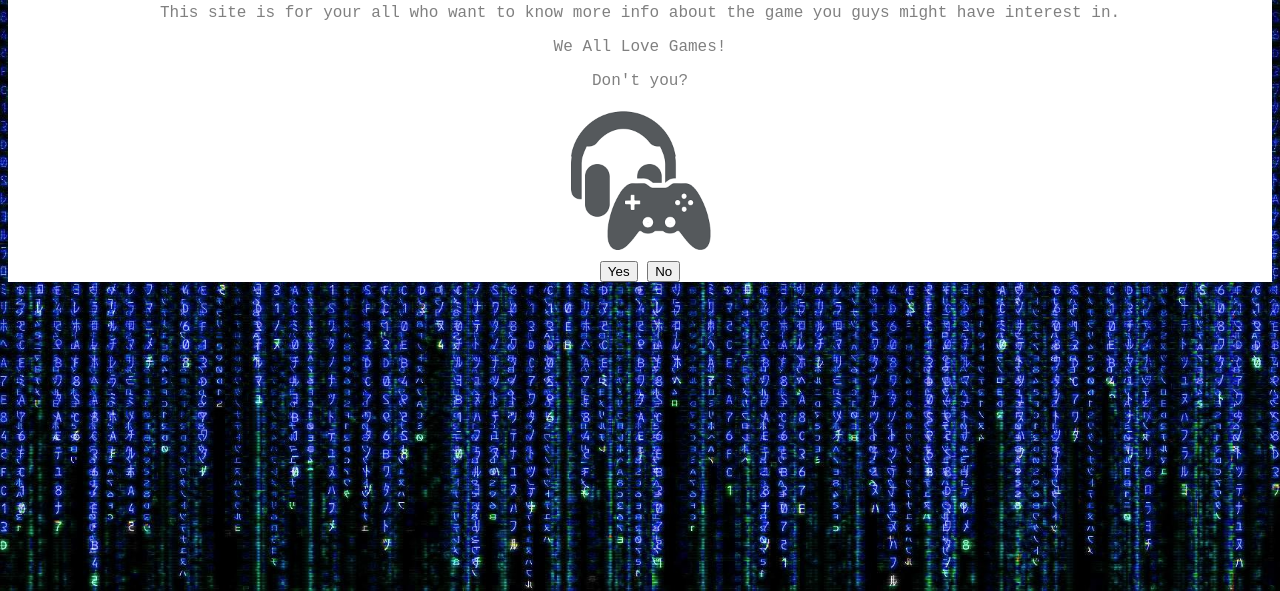
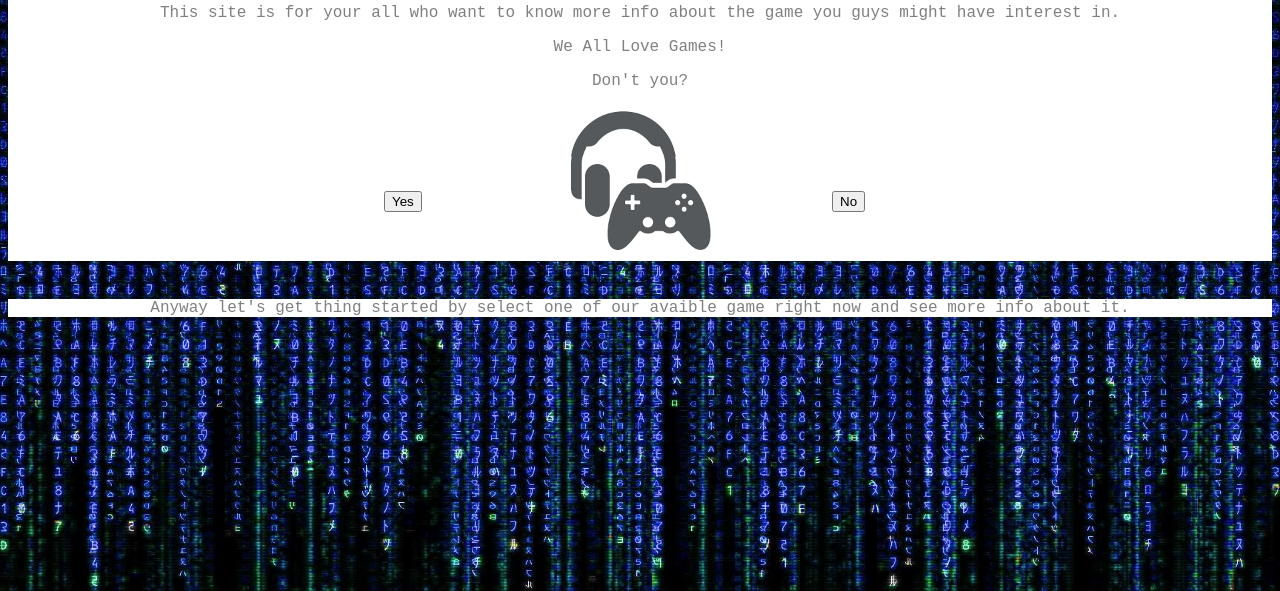
Before and after one commit to AlphaInterWoof/E-GameCollect, a plain HTML site: page index.html in a window 1280 px wide. Shown: the part 209-800 px from the top of the page. Drawn offline with Linux system fonts and the light colour scheme.

Commit message:
More content

```diff
--- a/css/style.css
+++ b/css/style.css
@@ -106,3 +106,16 @@ h2 {
     color: gray;
 
 }
+
+.yes {
+	position:absolute;
+	top: 400px;
+	left: 30%;
+}
+
+.no {
+	position:absolute;
+	top: 400px;
+	left: 65%;
+
+}
--- a/index.html
+++ b/index.html
@@ -37,10 +37,21 @@
     <p>Don't you?</p>
     <img src="image/Kontroll.png" width="150" height="150">
 
-    <form action="shitty_video_ish/fuck_you.html" method="get">
-    	<input type="button" value="Yes" onClick="alert('Thats great!')"/>
+    <form class="yes" action="#" method="get">
+    	<input type="submit" value="Yes">
+    </form>
+
+    <form class="no" action="shitty_video_ish/fuck_you.html" method="get">
     	<input type="submit" value="No">
 	</form>
+
+</section>
+
+    <br/>
+
+<section class="mainstart">
+
+	<p>Anyway let's get thing started by select one of our avaible game right now and see more info about it.</p>
 
 </section>
 
```
Also changed, not shown: csgo.html (+5 -1 lines), gmod.html (+1 -1 lines), gta5.html (+1 -1 lines), rl.html (+1 -1 lines), tf2.html (+1 -1 lines).
